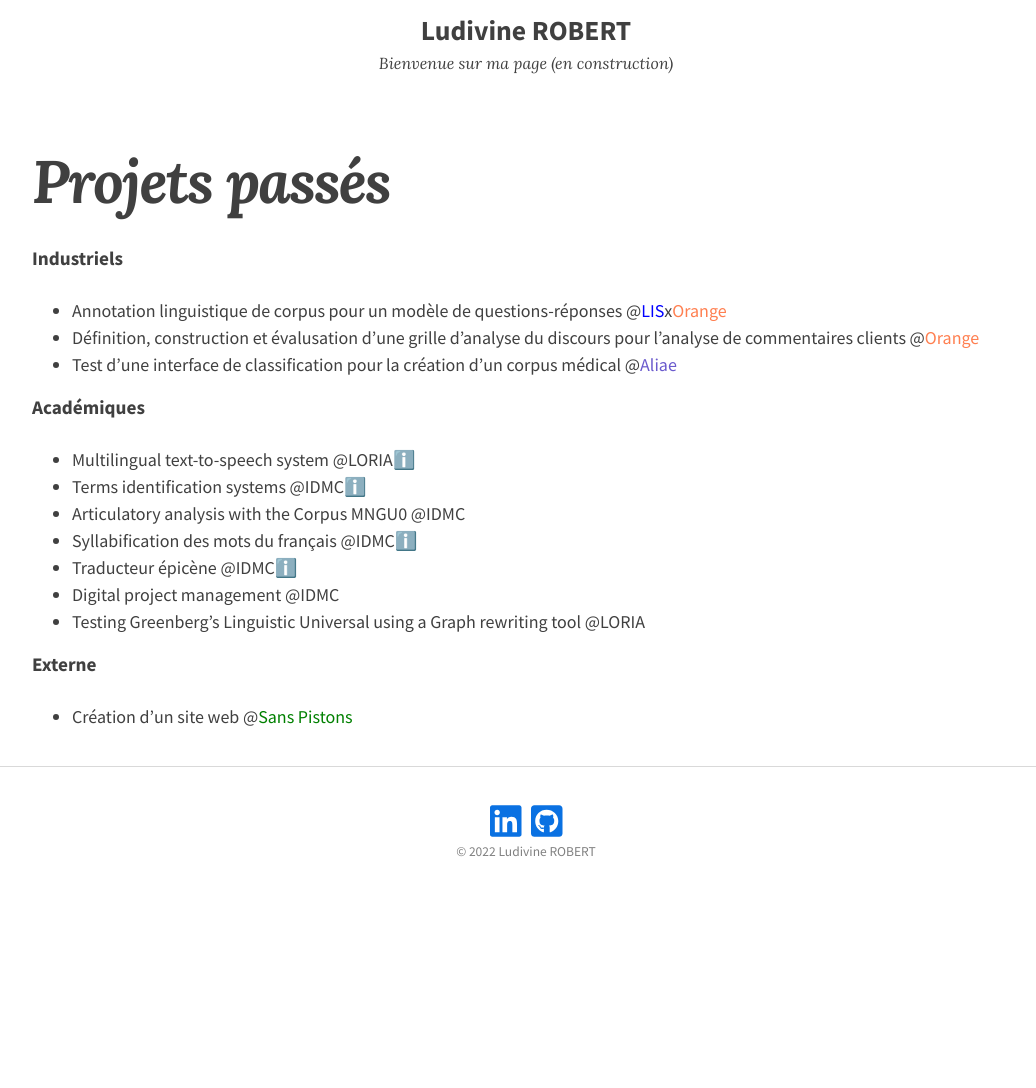
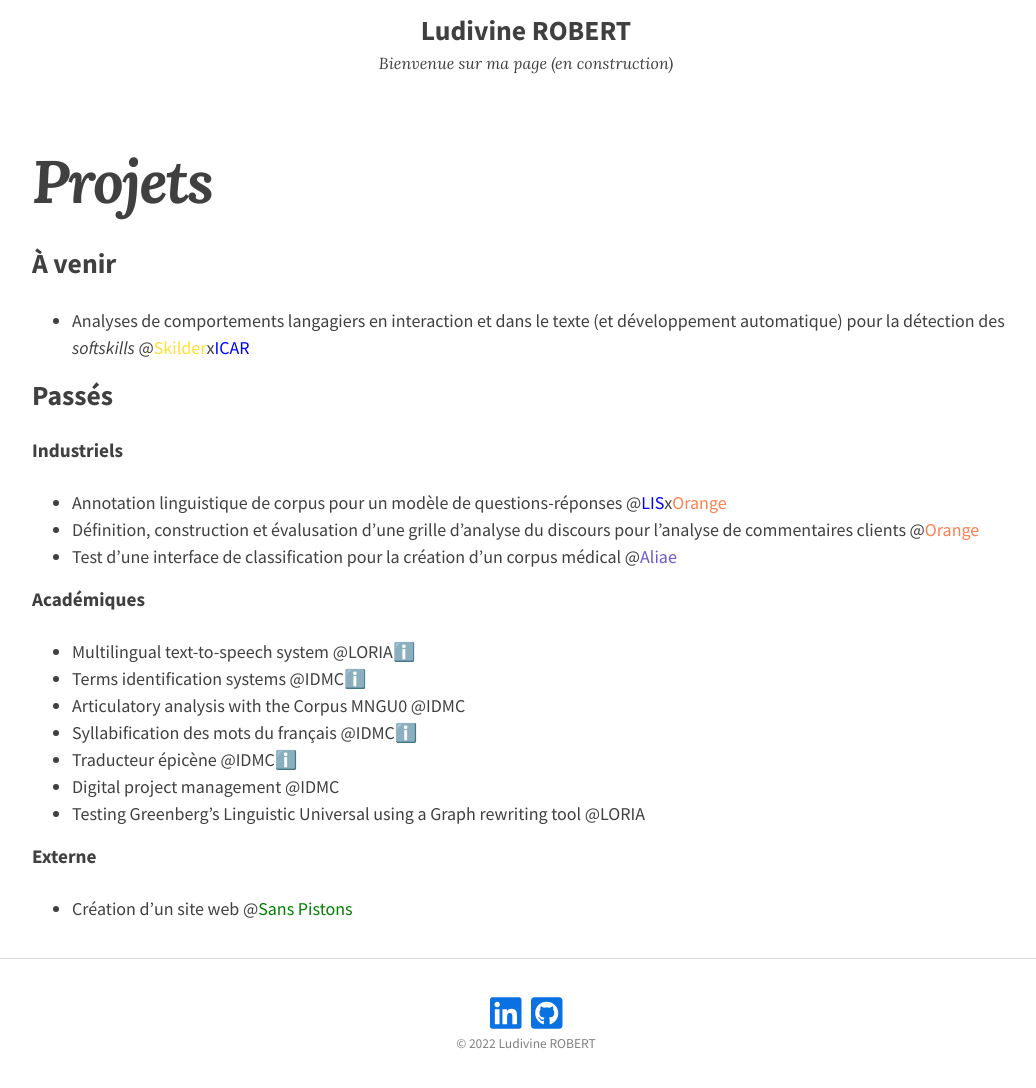
Before and after one commit to ludivinero/ludivinero.github.io, a Jekyll site: the page built from projets.md, in a window 1280 px wide, cut to the strip 221-1347 px from the top of the page. Shown: the top 1088 px of the strip, without its empty margins (114-1150 px from the left). Built offline with Jekyll 4.4.1, drawn with Linux system fonts in a browser that asks for light colours; nearby versions of some CDN libraries; before the commit the page ends 1155 px from its top, so only the background shows below that.

Commit message:
Update projets.md

```diff
--- a/projets.md
+++ b/projets.md
@@ -1,10 +1,15 @@
 ---
-title: Projets passés
+title: Projets
 layout: page
 permalink: /page/
 show_excerpts: true
 entries_layout: list
 ---
+
+## À venir
+- Analyses de comportements langagiers en interaction et dans le texte (et développement automatique) pour la détection des _softskills_ @<a href="https://skilder.fr" style="color:#ffe135; text-decoration:none;">Skilder</a>x<a href="http://icar.cnrs.fr/recherche/interactions-cognitions/equipe-12/" style="color:blue; text-decoration:none;">ICAR</a>
+
+## Passés
 #### Industriels
 - Annotation linguistique de corpus pour un modèle de questions-réponses @<a href="https://www.lis-lab.fr" style="color:blue; text-decoration:none;">LIS</a>x<a href="https://hellofuture.orange.com/fr/" style="color:coral; text-decoration:none;">Orange</a>
 - Définition, construction et évalusation d'une grille d'analyse du discours pour l'analyse de commentaires clients @<a href="https://hellofuture.orange.com/fr/" style="color:coral; text-decoration:none;">Orange</a>
```
